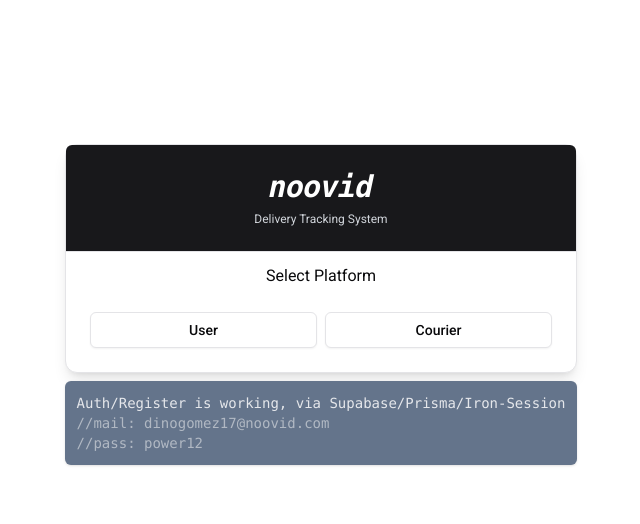
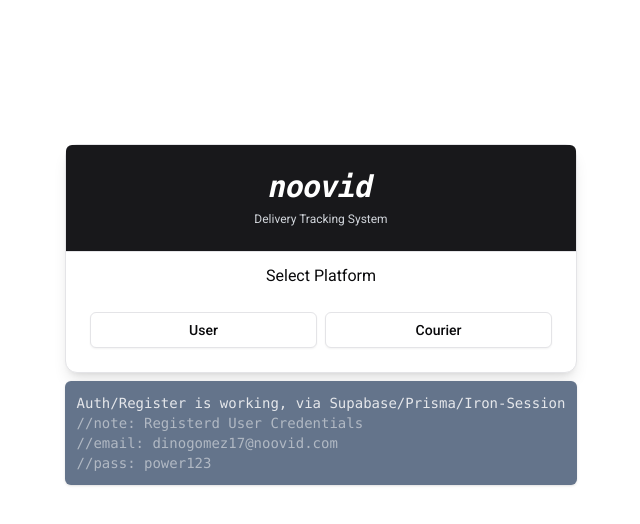
Before and after one commit to dinogomez/noovid, a Next.js app: page / in a window 1280 px wide. Shown: the top 524 px of the page, without its empty margins (319-959 px from the left). Built offline with nearby package versions, Linux system fonts and the light colour scheme.

Commit message:
[FIX] Typo

```diff
--- a/app/page.tsx
+++ b/app/page.tsx
@@ -8,8 +8,9 @@ export default function Home() {
       <div className="bg-slate-500 font-mono text-sm text-gray-200 p-3 shadow rounded-md flex flex-col">
         <span>Auth/Register is working, via Supabase/Prisma/Iron-Session </span>
         <div className="flex flex-col text-gray-300/70">
-          <span>//mail: dinogomez17@noovid.com </span>
-          <span>//pass: power12</span>
+          <span>//note: Registerd User Credentials </span>
+          <span>//email: dinogomez17@noovid.com </span>
+          <span>//pass: power123</span>
         </div>
       </div>
     </main>
```
